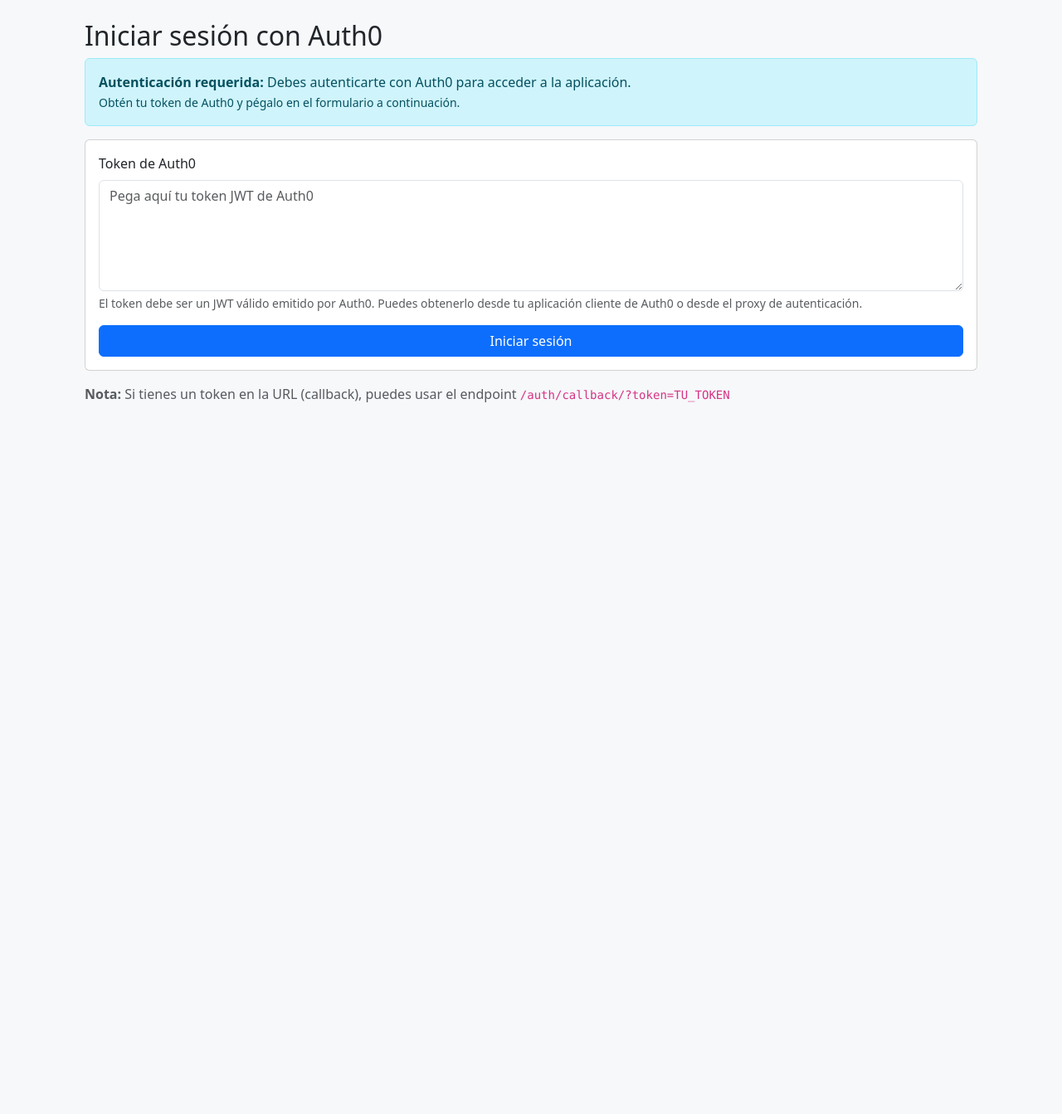
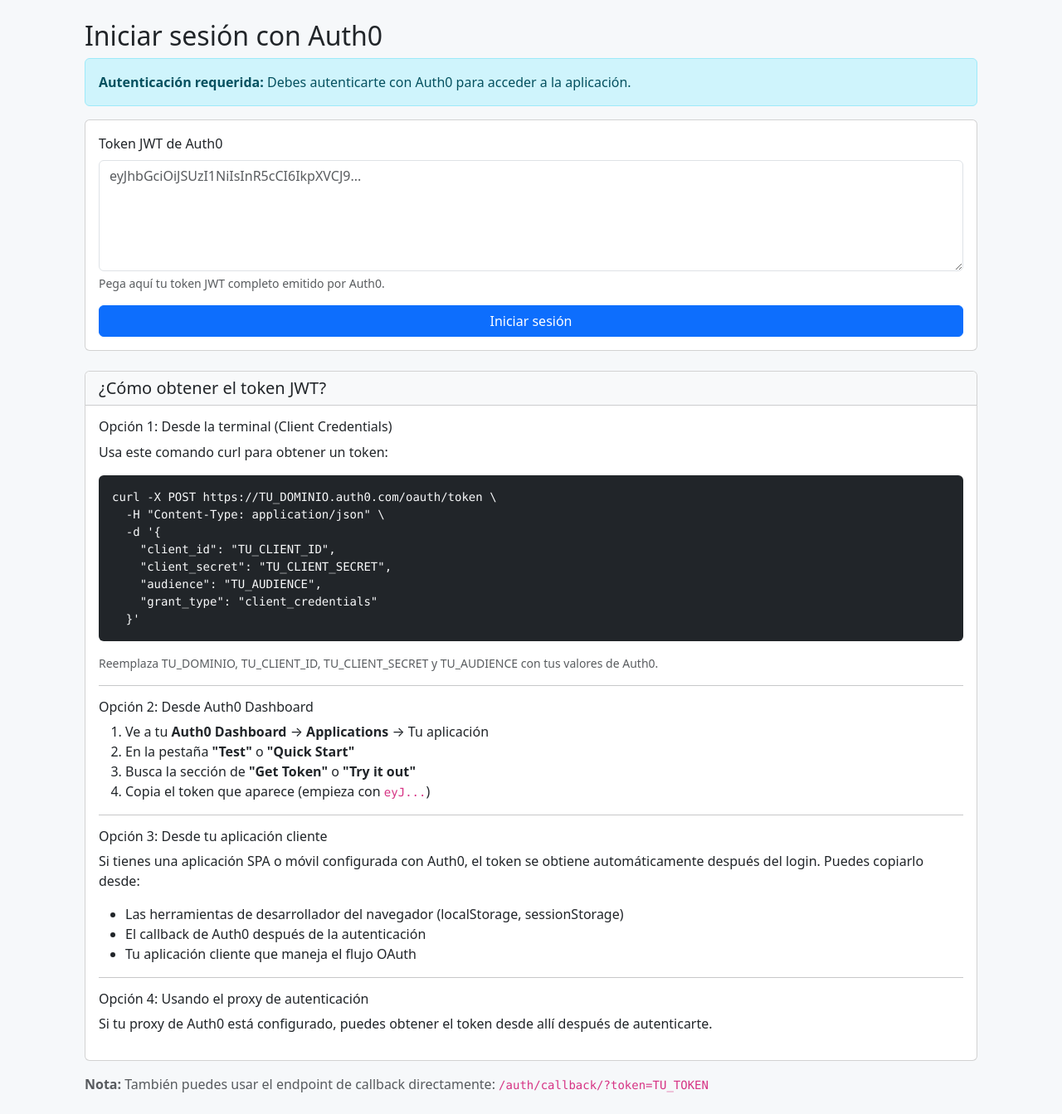
Before and after one commit to GabrielAristizabal/Spring3, a Django app: page /auth/login/ in a window 1280 px wide. Shown: the part 56-1399 px from the top of the page at 83% size. Before the commit the page ends 541 px from the top, so only its background shows below. Run offline with Django 4.2, Linux system fonts and the light colour scheme.

Commit message:
conexion auth2

```diff
--- a/pedidos-app/orders/templates/orders/auth0_login.html
+++ b/pedidos-app/orders/templates/orders/auth0_login.html
@@ -4,27 +4,68 @@
 
 <div class="alert alert-info">
   <strong>Autenticación requerida:</strong> Debes autenticarte con Auth0 para acceder a la aplicación.
-  <br>
-  <small>Obtén tu token de Auth0 y pégalo en el formulario a continuación.</small>
 </div>
 
 <form method="post" class="mt-3 card card-body">
   {% csrf_token %}
   <div class="mb-3">
-    <label class="form-label">Token de Auth0</label>
+    <label class="form-label">Token JWT de Auth0</label>
     <textarea name="token" class="form-control" rows="5" required
-              placeholder="Pega aquí tu token JWT de Auth0"></textarea>
+              placeholder="eyJhbGciOiJSUzI1NiIsInR5cCI6IkpXVCJ9..."></textarea>
     <div class="form-text">
-      El token debe ser un JWT válido emitido por Auth0.
-      Puedes obtenerlo desde tu aplicación cliente de Auth0 o desde el proxy de autenticación.
+      Pega aquí tu token JWT completo emitido por Auth0.
     </div>
   </div>
   <button class="btn btn-primary">Iniciar sesión</button>
 </form>
 
+<div class="card mt-4">
+  <div class="card-header bg-light">
+    <h5 class="mb-0">¿Cómo obtener el token JWT?</h5>
+  </div>
+  <div class="card-body">
+    <h6>Opción 1: Desde la terminal (Client Credentials)</h6>
+    <p>Usa este comando curl para obtener un token:</p>
+    <pre class="bg-dark text-light p-3 rounded"><code>curl -X POST https://TU_DOMINIO.auth0.com/oauth/token \
+  -H "Content-Type: application/json" \
+  -d '{
+    "client_id": "TU_CLIENT_ID",
+    "client_secret": "TU_CLIENT_SECRET",
+    "audience": "TU_AUDIENCE",
+    "grant_type": "client_credentials"
+  }'</code></pre>
+    <p class="text-muted small">Reemplaza TU_DOMINIO, TU_CLIENT_ID, TU_CLIENT_SECRET y TU_AUDIENCE con tus valores de Auth0.</p>
+
+    <hr>
+
+    <h6>Opción 2: Desde Auth0 Dashboard</h6>
+    <ol>
+      <li>Ve a tu <strong>Auth0 Dashboard</strong> → <strong>Applications</strong> → Tu aplicación</li>
+      <li>En la pestaña <strong>"Test"</strong> o <strong>"Quick Start"</strong></li>
+      <li>Busca la sección de <strong>"Get Token"</strong> o <strong>"Try it out"</strong></li>
+      <li>Copia el token que aparece (empieza con <code>eyJ...</code>)</li>
+    </ol>
+
+    <hr>
+
+    <h6>Opción 3: Desde tu aplicación cliente</h6>
+    <p>Si tienes una aplicación SPA o móvil configurada con Auth0, el token se obtiene automáticamente después del login. Puedes copiarlo desde:</p>
+    <ul>
+      <li>Las herramientas de desarrollador del navegador (localStorage, sessionStorage)</li>
+      <li>El callback de Auth0 después de la autenticación</li>
+      <li>Tu aplicación cliente que maneja el flujo OAuth</li>
+    </ul>
+
+    <hr>
+
+    <h6>Opción 4: Usando el proxy de autenticación</h6>
+    <p>Si tu proxy de Auth0 está configurado, puedes obtener el token desde allí después de autenticarte.</p>
+  </div>
+</div>
+
 <div class="mt-3">
   <p class="text-muted">
-    <strong>Nota:</strong> Si tienes un token en la URL (callback), puedes usar el endpoint
+    <strong>Nota:</strong> También puedes usar el endpoint de callback directamente:
     <code>/auth/callback/?token=TU_TOKEN</code>
   </p>
 </div>
```
Also changed, not shown: pedidos-app/get_token.py (added, +73 -0 lines), pedidos-app/README_AUTH0.md (added), 1 other file.
